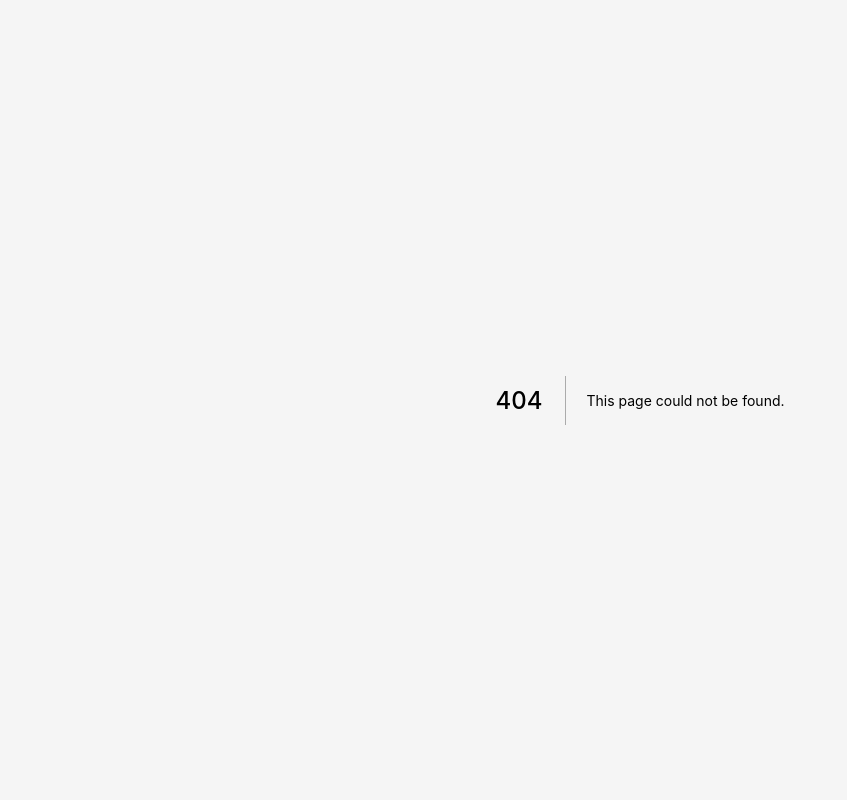
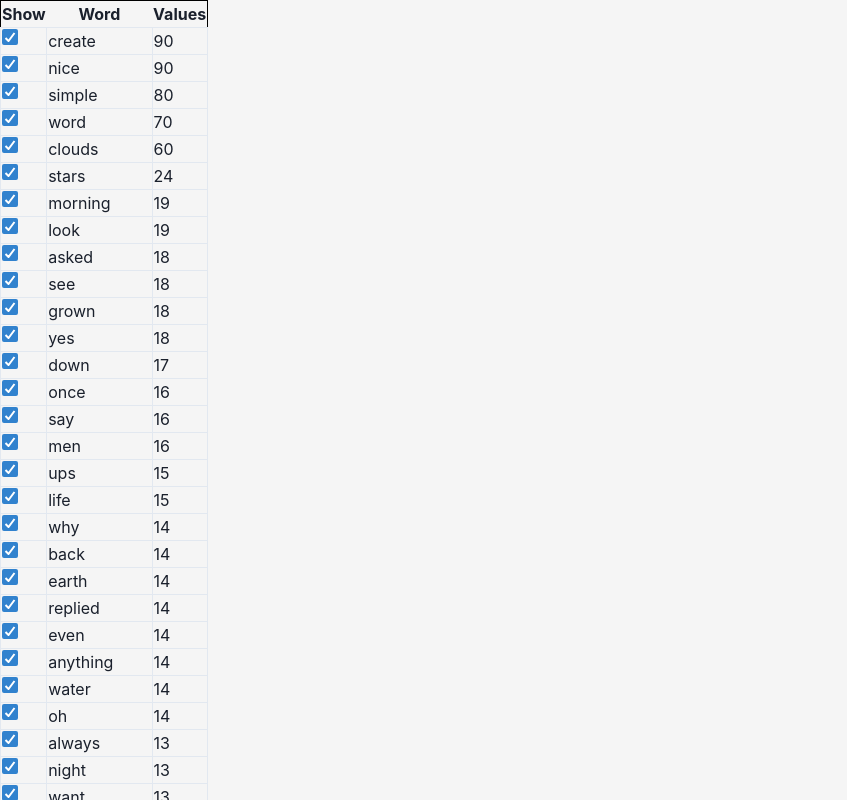
Before and after one commit to rezonmain/simple-wordcloud, a Next.js app: page /dev in a window 1280 px wide. Before the commit this address had no page. Shown: the top 800 px of the page, without its empty margins (0-847 px from the left). Built offline with nearby package versions, Linux system fonts and the light colour scheme; a web font is replaced by a local one.

Commit message:
created rough wordlist

```diff
--- a/components/Pages/CreatePage/CreatePage.tsx
+++ b/components/Pages/CreatePage/CreatePage.tsx
@@ -15,7 +15,7 @@ const CreatePage = () => {
 	const { isOpen, onOpen, onClose } = useDisclosure();
 	const lgMedia = useMedia('(min-width: 1024px)');
 
-	// Get initial cloud from initial props
+	// Get initial cloud from initial props (not from demo, this is only for dev)
 	const [cloud, dispatch] = useReducer(cloudReducer, demo[0]);
 
 	// Refresh cloud
--- /dev/null
+++ b/components/WordList/WordList.tsx
@@ -0,0 +1,35 @@
+import { ChangeEvent } from 'react';
+import demo from '../../lib/data';
+import WordListRow from './WordListRow';
+
+const WordList = () => {
+	const onChange = (e: ChangeEvent<HTMLInputElement>, word: string) => {
+		console.log(e, word);
+		// toggle enable status of word
+	};
+
+	const rows = demo[0].wordArray.map((word) => (
+		<WordListRow
+			key={word.text}
+			word={word.text}
+			value={word.size}
+			enabled={word.enabled}
+			onChange={onChange}
+		/>
+	));
+
+	return (
+		<table className='border border-black'>
+			<thead>
+				<tr>
+					<th>Show</th>
+					<th>Word</th>
+					<th>Values</th>
+				</tr>
+			</thead>
+			<tbody>{rows}</tbody>
+		</table>
+	);
+};
+
+export default WordList;
--- /dev/null
+++ b/components/WordList/WordListRow.tsx
@@ -0,0 +1,23 @@
+import { Checkbox } from '@chakra-ui/react';
+import { ChangeEvent } from 'react';
+
+export type WordListRowProps = {
+	word: string;
+	value: number;
+	enabled: boolean;
+	onChange: (e: ChangeEvent<HTMLInputElement>, word: string) => void;
+};
+
+const WordListRow = ({ word, value, enabled, onChange }: WordListRowProps) => {
+	return (
+		<tr className='items-center border-b'>
+			<td className='border'>
+				<Checkbox isChecked={enabled} onChange={(e) => onChange(e, word)} />
+			</td>
+			<td className='border'>{word}</td>
+			<td className='border'>{value}</td>
+		</tr>
+	);
+};
+
+export default WordListRow;
--- /dev/null
+++ b/pages/dev.tsx
@@ -0,0 +1,16 @@
+import { NextPage } from 'next';
+import Head from 'next/head';
+import WordList from '../components/WordList/WordList';
+
+const Dev: NextPage = () => {
+	return (
+		<>
+			<Head>
+				<title>Debug</title>
+			</Head>
+			<WordList />
+		</>
+	);
+};
+
+export default Dev;
```
